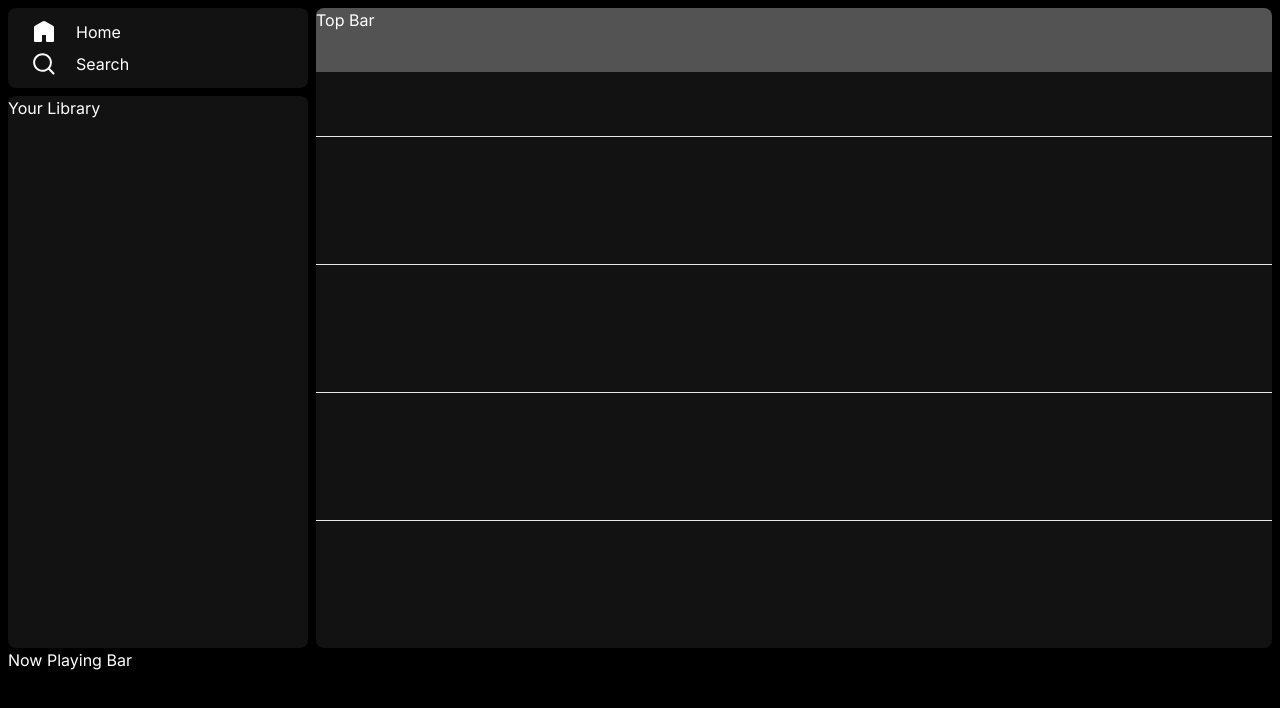
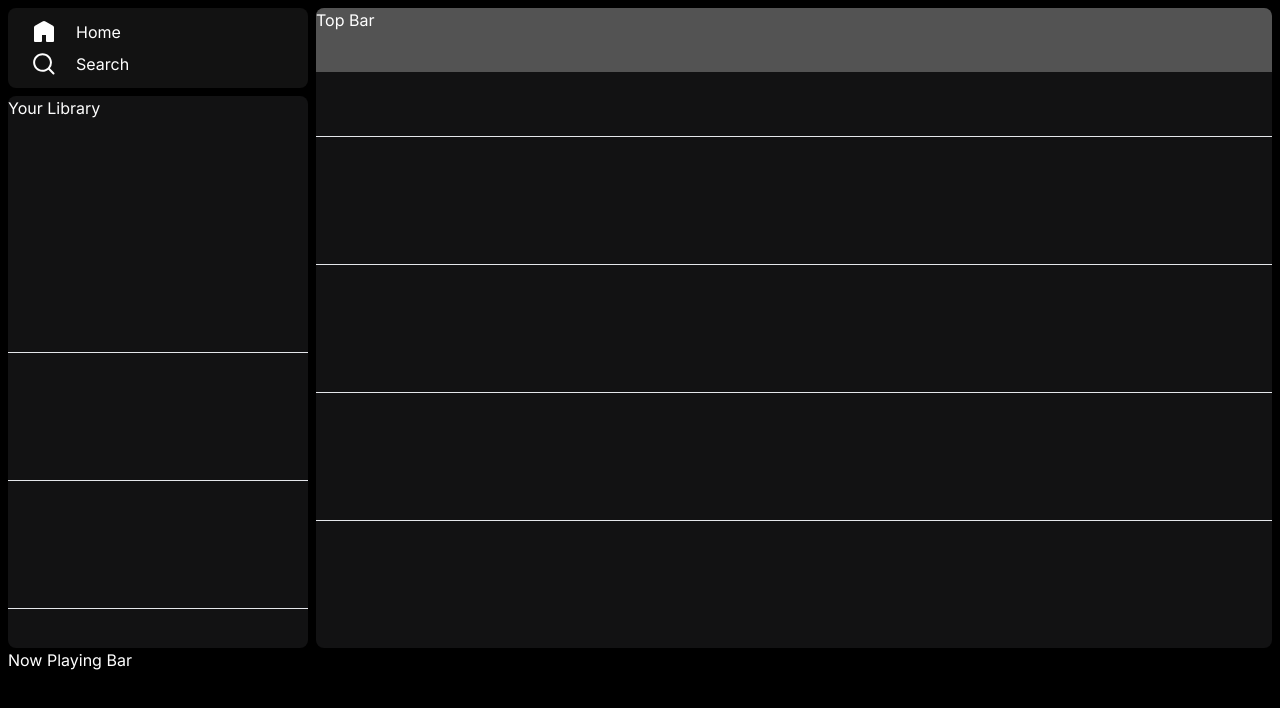
Before and after one commit to RaymarMonte/Spotify-Clone, a Next.js app: page / in a window 1280 px wide. Shown: the top 708 px of the page. Built offline with nearby package versions, Linux system fonts and the light colour scheme.

Commit message:
Implemented scrolling library

```diff
--- a/src/components/side-bar/library.tsx
+++ b/src/components/side-bar/library.tsx
@@ -1,7 +1,24 @@
 export function Library() {
     return (
-        <div className="w-full h-full rounded-lg bg-[#121213]">
-            <p>Your Library</p>
+        <div className="flex flex-col w-full h-0 min-h-full rounded-lg bg-[#121213]">
+            <div className="flex-none">
+                <div className="h-32">
+                    Your Library
+                </div>
+            </div>
+            <div className="grow overflow-y-hidden hover:overflow-y-scroll divide-y">
+                <div className="w-full h-32 flex"></div>
+                <div className="w-full h-32 flex"></div>
+                <div className="w-full h-32 flex"></div>
+                <div className="w-full h-32 flex"></div>
+                <div className="w-full h-32 flex"></div>
+                <div className="w-full h-32 flex"></div>
+                <div className="w-full h-32 flex"></div>
+                <div className="w-full h-32 flex"></div>
+                <div className="w-full h-32 flex"></div>
+                <div className="w-full h-32 flex"></div>
+                <div className="w-full h-32 flex"></div>
+            </div>
         </div>
     )
 }
```
